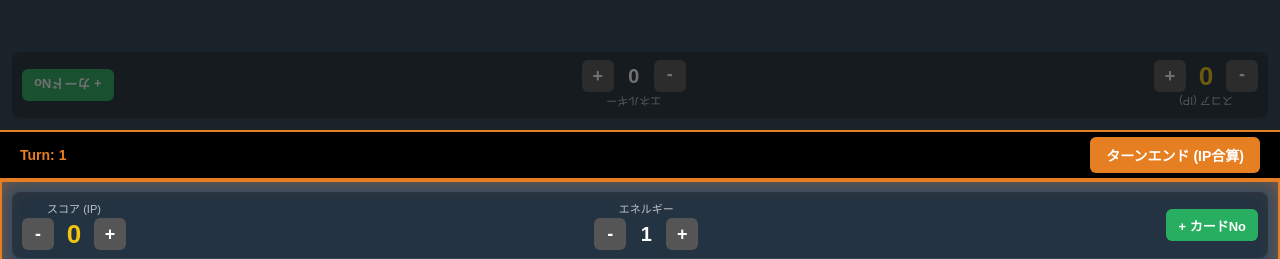
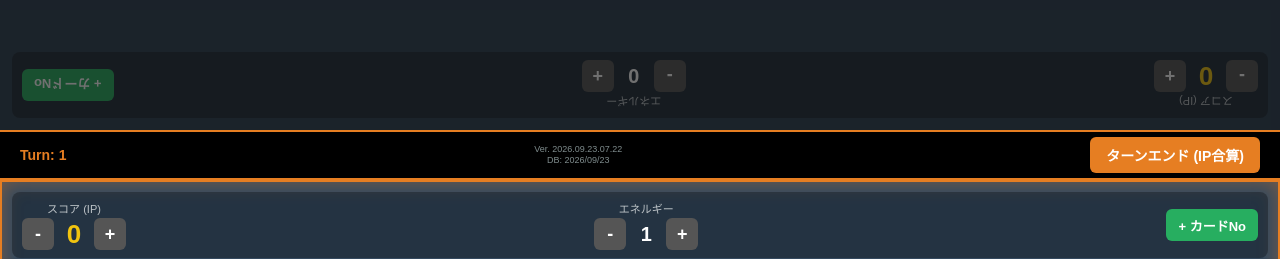
Before and after one commit to 024t910/hopdudelegends-boards, a plain HTML site: page index.html in a window 1280 px wide. Shown: the part 245-504 px from the top of the page. Drawn offline with Linux system fonts and the light colour scheme.

Commit message:
Update index.html

```diff
--- a/index.html
+++ b/index.html
@@ -56,6 +56,7 @@
 
   .center-bar { height: 50px; background: #000; display: flex; justify-content: space-between; align-items: center; padding: 0 20px; z-index: 10; border-top: 2px solid #e67e22; border-bottom: 2px solid #e67e22; }
   .turn-text { font-size: 14px; font-weight: bold; color: #e67e22; }
+  .version-info { font-size: 9px; color: #7f8c8d; text-align: center; display: flex; flex-direction: column; line-height: 1.2; margin: 0 5px; }
   .next-btn { background: #e67e22; color: #fff; border: none; padding: 8px 16px; border-radius: 6px; font-weight: bold; font-size: 14px; cursor: pointer; }
   .next-btn:active { background: #d35400; }
 
@@ -104,6 +105,10 @@
   <!-- Center Bar -->
   <div class="center-bar">
     <div class="turn-text">Turn: <span id="turn-display">1</span></div>
+    <div class="version-info">
+      <span>Ver. 2026.09.23.07.22</span>
+      <span>DB: 2026/09/23</span>
+    </div>
     <button class="next-btn" onclick="nextTurn()">ターンエンド (IP合算)</button>
   </div>
 
```
